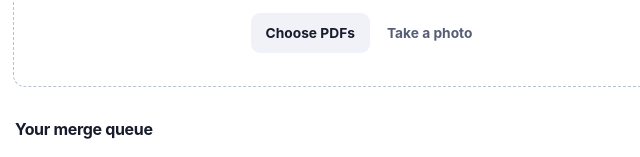
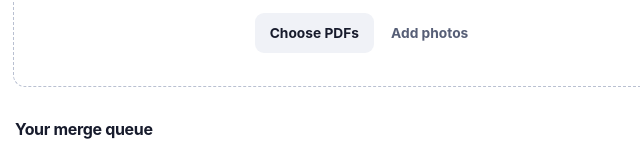
Before and after one commit to christopheryeo/mergePDF, a website: page index.html in a window 1280 px wide. Shown: the part 643-800 px from the top of the page, 116-756 px from the left. Drawn offline with Linux system fonts and the light colour scheme; a script that the page names is missing.

Commit message:
Revert "Open camera for new photo capture"
This reverts commit 525821d92c2a8f856ed8ca2728260aaa8aa48d50.

```diff
--- a/index.html
+++ b/index.html
@@ -25,10 +25,10 @@
           <p class="dropzone__help">PDF, JPEG or PNG · multiple files welcome</p>
           <div class="dropzone__buttons">
             <button type="button" id="browseBtn" class="btn btn--secondary">Choose PDFs</button>
-            <button type="button" id="addPhotosBtn" class="btn btn--text">Take a photo</button>
+            <button type="button" id="addPhotosBtn" class="btn btn--text">Add photos</button>
           </div>
           <input type="file" id="fileInput" accept="application/pdf" multiple hidden />
-          <input type="file" id="imageInput" accept="image/*" capture="environment" hidden aria-label="Take a photo with your device camera" />
+          <input type="file" id="imageInput" accept="image/*" multiple hidden aria-label="Choose photos from your device" />
         </section>
         <div class="queue-heading"><h2>Your merge queue</h2><span id="fileCount">No files yet</span></div>
         <ul id="fileList" class="file-list" aria-live="polite"></ul>
```
Also changed, not shown: README.md, build/index.html.
